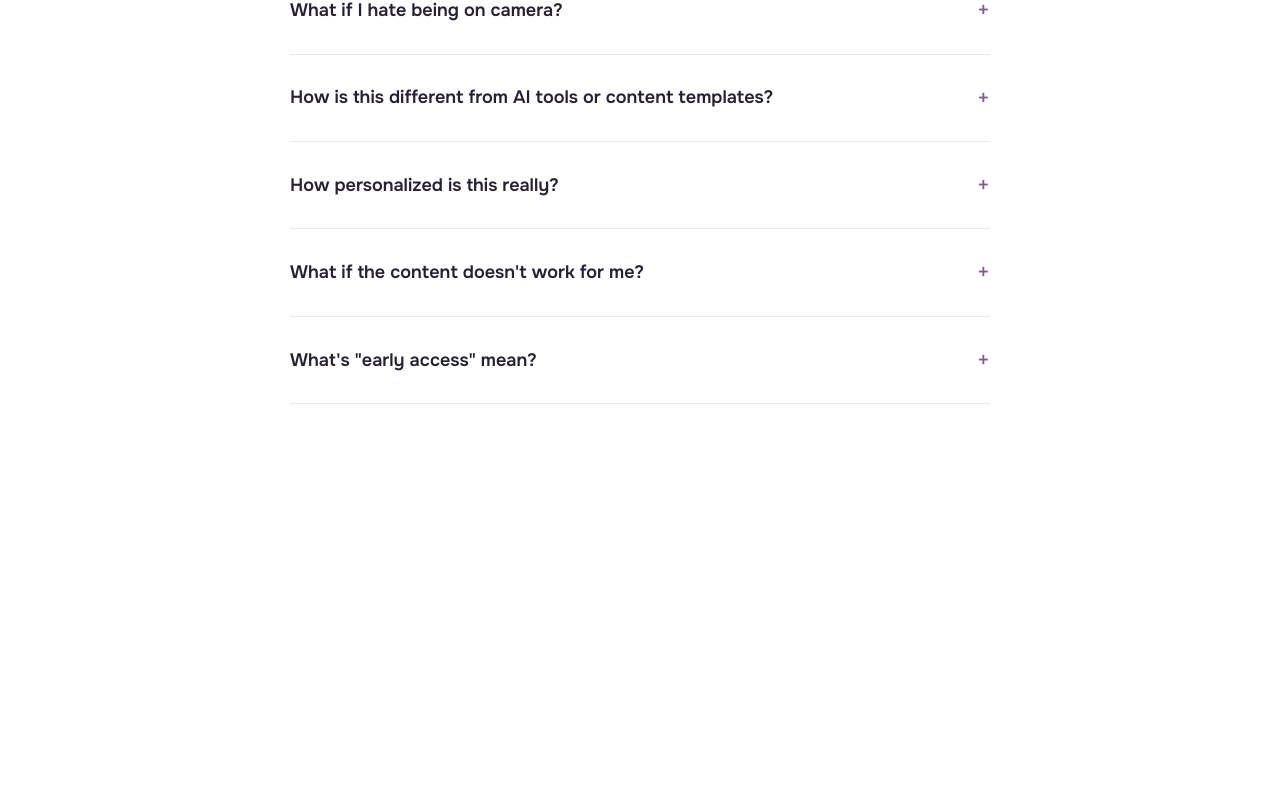
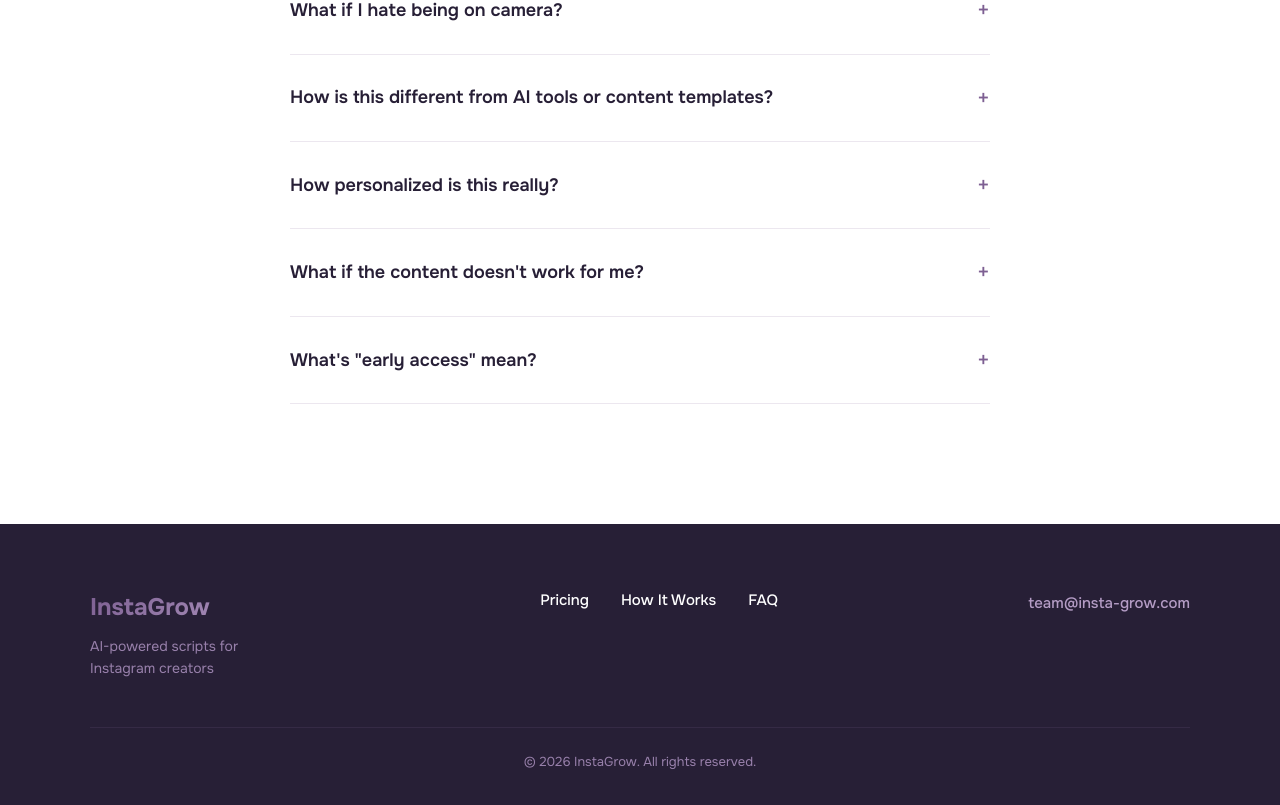
Before and after one commit to arseniypom/ai4creators-landingv3, a Next.js app: page / in a window 1280 px wide. Shown: the part 4150-4955 px from the top of the page. Before the commit the page ends 4674 px from the top, so only its background shows below. Built offline with nearby package versions, Linux system fonts and the light colour scheme.

Commit message:
Added footer

```diff
--- a/app/components/FAQ/FAQ.tsx
+++ b/app/components/FAQ/FAQ.tsx
@@ -35,7 +35,7 @@ export function FAQ() {
   };
 
   return (
-    <section className={styles.faq}>
+    <section id="faq" className={styles.faq}>
       <div className={styles.container}>
         <div className={styles.sectionTitle}>FAQ</div>
 
--- /dev/null
+++ b/app/components/Footer/Footer.module.css
@@ -0,0 +1,113 @@
+.footer {
+  background: var(--bg-dark);
+  color: var(--text-inverse);
+  padding: 64px 24px 32px;
+}
+
+.container {
+  max-width: 1100px;
+  margin: 0 auto;
+  display: flex;
+  justify-content: space-between;
+  align-items: flex-start;
+  gap: 48px;
+  padding-bottom: 48px;
+  border-bottom: 1px solid var(--bg-dark-light);
+}
+
+.brand {
+  display: flex;
+  flex-direction: column;
+  gap: 8px;
+}
+
+.logo {
+  font-size: 24px;
+  font-weight: 700;
+  background: var(--accent-gradient);
+  -webkit-background-clip: text;
+  -webkit-text-fill-color: transparent;
+  background-clip: text;
+}
+
+.tagline {
+  font-size: 14px;
+  color: var(--text-light);
+  max-width: 200px;
+}
+
+.links {
+  display: flex;
+  gap: 32px;
+}
+
+.links a {
+  color: var(--text-inverse);
+  text-decoration: none;
+  font-size: 15px;
+  font-weight: 500;
+  transition: color 0.2s ease;
+}
+
+.links a:hover {
+  color: var(--accent-light);
+}
+
+.contact {
+  text-align: right;
+}
+
+.email {
+  color: var(--accent-light);
+  text-decoration: none;
+  font-size: 15px;
+  font-weight: 500;
+  transition: color 0.2s ease;
+}
+
+.email:hover {
+  color: var(--text-inverse);
+}
+
+.bottom {
+  max-width: 1100px;
+  margin: 0 auto;
+  padding-top: 24px;
+  text-align: center;
+}
+
+.bottom p {
+  font-size: 13px;
+  color: var(--text-light);
+}
+
+@media (max-width: 768px) {
+  .footer {
+    padding: 48px 20px 24px;
+  }
+
+  .container {
+    flex-direction: column;
+    align-items: center;
+    text-align: center;
+    gap: 32px;
+  }
+
+  .brand {
+    align-items: center;
+  }
+
+  .tagline {
+    max-width: none;
+  }
+
+  .links {
+    flex-wrap: wrap;
+    justify-content: center;
+    gap: 24px;
+  }
+
+  .contact {
+    text-align: center;
+  }
+}
--- /dev/null
+++ b/app/components/Footer/Footer.tsx
@@ -0,0 +1,32 @@
+import styles from "./Footer.module.css";
+
+export function Footer() {
+  const currentYear = new Date().getFullYear();
+
+  return (
+    <footer className={styles.footer}>
+      <div className={styles.container}>
+        <div className={styles.brand}>
+          <span className={styles.logo}>InstaGrow</span>
+          <p className={styles.tagline}>AI-powered scripts for Instagram creators</p>
+        </div>
+
+        <nav className={styles.links}>
+          <a href="#pricing">Pricing</a>
+          <a href="#how-it-works">How It Works</a>
+          <a href="#faq">FAQ</a>
+        </nav>
+
+        <div className={styles.contact}>
+          <a href="mailto:team@insta-grow.com" className={styles.email}>
+            team@insta-grow.com
+          </a>
+        </div>
+      </div>
+
+      <div className={styles.bottom}>
+        <p>&copy; {currentYear} InstaGrow. All rights reserved.</p>
+      </div>
+    </footer>
+  );
+}
--- a/app/components/HowItWorks/HowItWorks.tsx
+++ b/app/components/HowItWorks/HowItWorks.tsx
@@ -2,7 +2,7 @@ import styles from "./HowItWorks.module.css";
 
 export function HowItWorks() {
   return (
-    <section className={styles.howItWorks}>
+    <section id="how-it-works" className={styles.howItWorks}>
       <div className={styles.container}>
         <div className={styles.sectionTitle}>How it works</div>
 
--- a/app/components/index.ts
+++ b/app/components/index.ts
@@ -6,3 +6,4 @@ export { HowItWorks } from "./HowItWorks/HowItWorks";
 export { Preview } from "./Preview/Preview";
 export { Pricing } from "./Pricing/Pricing";
 export { FAQ } from "./FAQ/FAQ";
+export { Footer } from "./Footer/Footer";
--- a/app/page.tsx
+++ b/app/page.tsx
@@ -7,6 +7,7 @@ import {
   Preview,
   Pricing,
   FAQ,
+  Footer,
 } from "./components";
 
 export default function Home() {
@@ -20,6 +21,7 @@ export default function Home() {
       <Preview />
       <Pricing />
       <FAQ />
+      <Footer />
     </>
   );
 }
```
